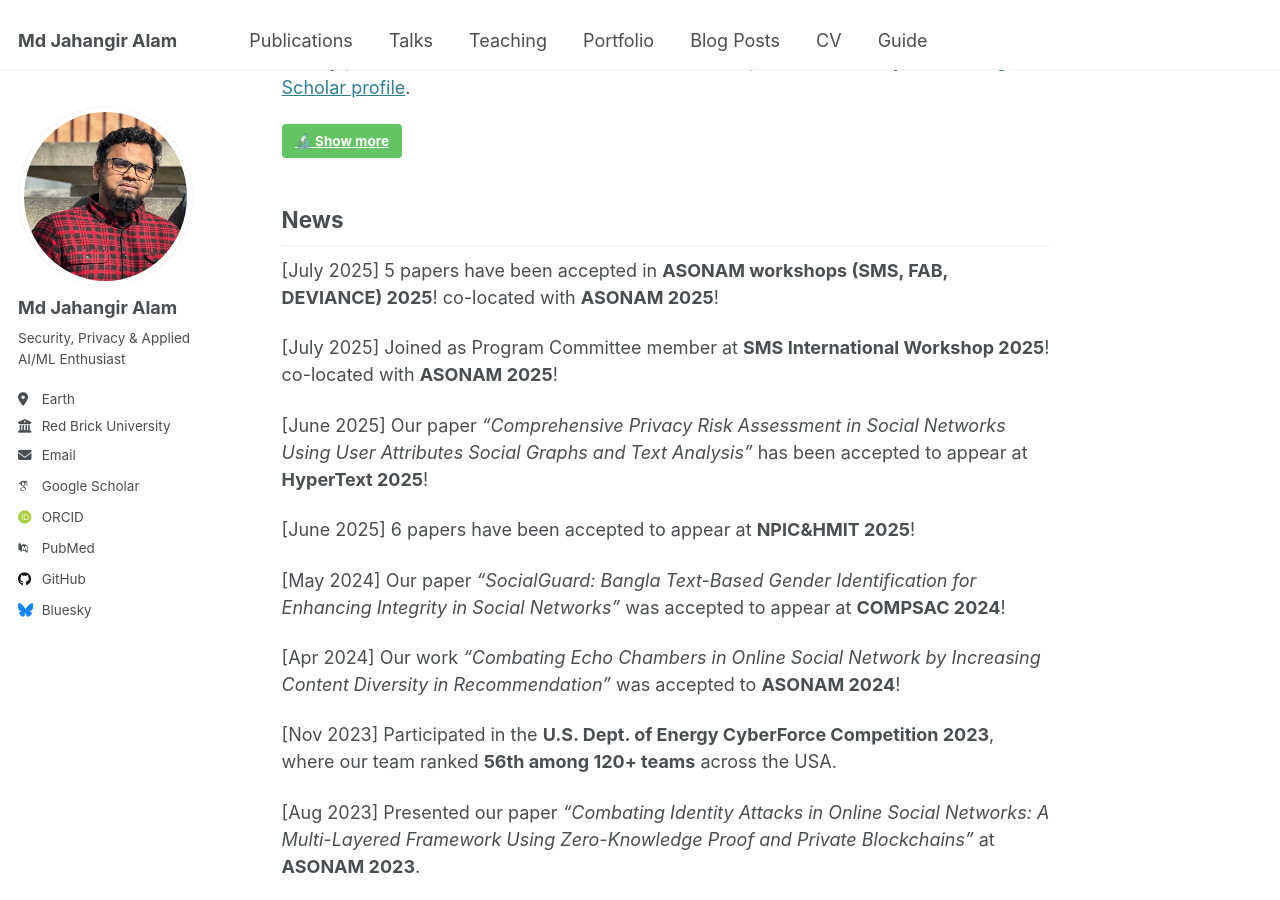
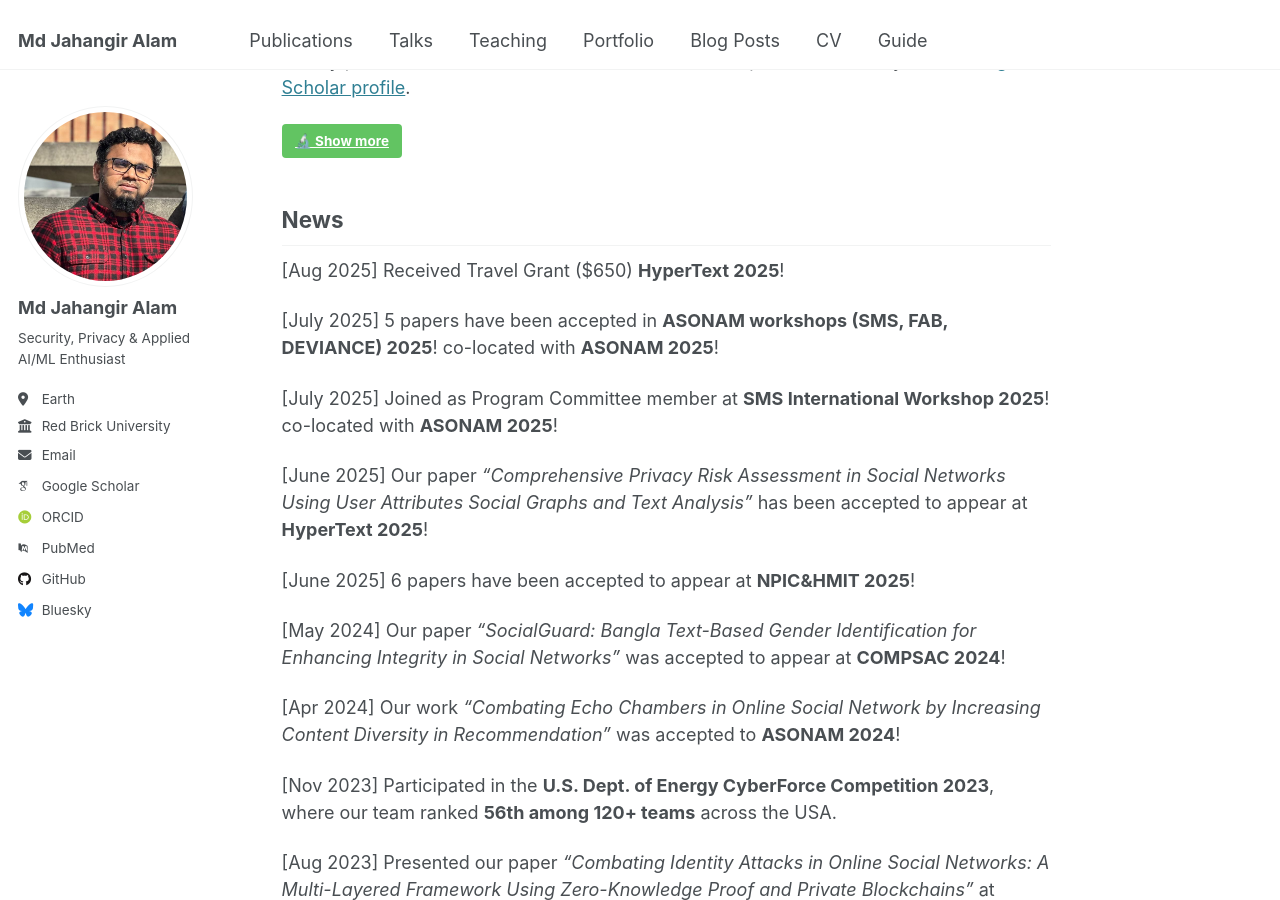
Before and after one commit to jahangircsebuet/jahangircsebuet.github.io, a Jekyll site: the page built from _pages/about.md, in a window 1280 px wide and 900 px high, scrolled down 1393 px. Built offline with Jekyll 4.4.1, drawn with Linux system fonts in a browser that asks for light colours; some web fonts are replaced.

Commit message:
travel grant

```diff
--- a/_pages/about.md
+++ b/_pages/about.md
@@ -39,6 +39,8 @@
 
 
 ## News
+
+[Aug 2025] Received Travel Grant ($650) **HyperText 2025**!
 
 [July 2025] 5 papers have been accepted in **ASONAM workshops (SMS, FAB, DEVIANCE) 2025**! co-located with **ASONAM 2025**!
 
```
